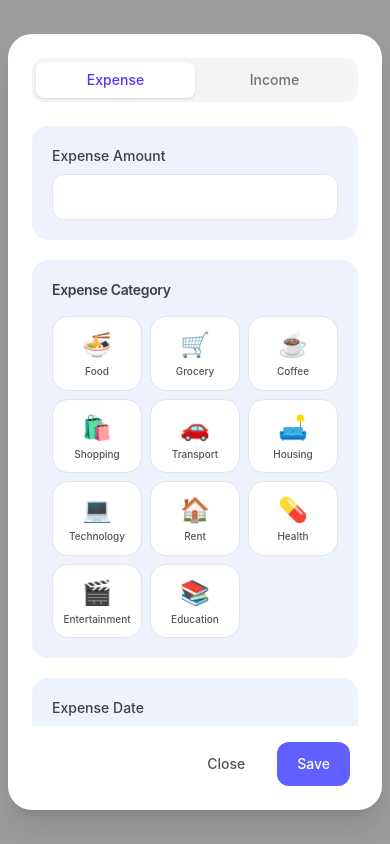
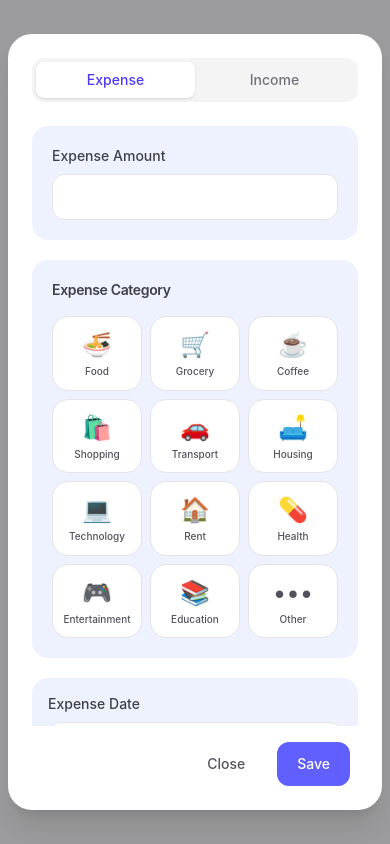
Before and after one commit to Clare-ctrl/moneet, a React (Vite) app: page / in a window 390 px wide. Both pictures are taken after a click on the button "+ Add transaction". Built offline with nearby package versions, Linux system fonts and the light colour scheme.

Commit message:
small fix for mobile screen

```diff
--- a/src/components/AddTransactionModal.jsx
+++ b/src/components/AddTransactionModal.jsx
@@ -14,7 +14,8 @@ const frequentCategories = [
     "Rent",
     "Health",
     "Education",
-    "Entertainment"
+    "Entertainment",
+    "Other"
 ];
 
 
@@ -150,12 +151,13 @@ const AddTransactionModal = forwardRef(function AddTransactionModal({ onClose, o
                             ))}
                         </div>
                     </div>
-                    <div className="bg-indigo-50 my-5 p-5 rounded-2xl">
+                    <div className="bg-indigo-50 my-5 p-4 sm:p-5 rounded-2xl">
                         <label className="mb-2 block text-sm font-medium text-zinc-700">
                             {type === "expense" ? "Expense Date" : "Income Date"}
                         </label>
                         <input className="w-full min-w-0 max-w-full
-                        rounded-xl border border-zinc-200 bg-white px-4 py-3 text-sm text-zinc-800 outline-none transition
+                        appearance-none
+                        rounded-xl border border-zinc-200 bg-white px-4 py-3 text-base sm:text-sm text-zinc-800 outline-none transition
                      focus:border-indigo-400 focus:ring-2 focus:ring-indigo-100"
                             type="date"
                             value={date}
--- a/src/data/iconPool.js
+++ b/src/data/iconPool.js
@@ -9,10 +9,12 @@ const iconPool = [
     { name: "Rent", icon: "🏠" },
     { name: "Bills", icon: "💡" },
     { name: "Health", icon: "💊" },
-    { name: "Entertainment", icon: "🎬" },
+    { name: "Beauty", icon: "💄"},
+    { name: "Entertainment", icon: "🎮" },
     { name: "Travel", icon: "✈️" },
     { name: "Education", icon: "📚" },
     { name: "Gift", icon: "🎁" },
+    { name: "Subscription", icon: "💳"},
     { name: "Other", icon: "•••" },
 ];
 export default iconPool;
```
